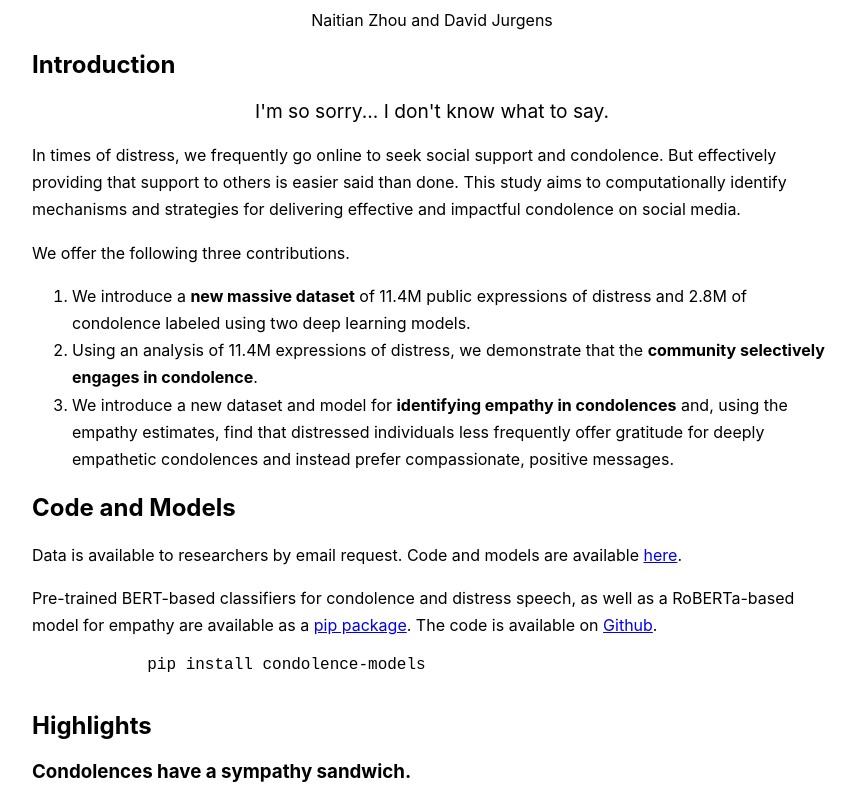
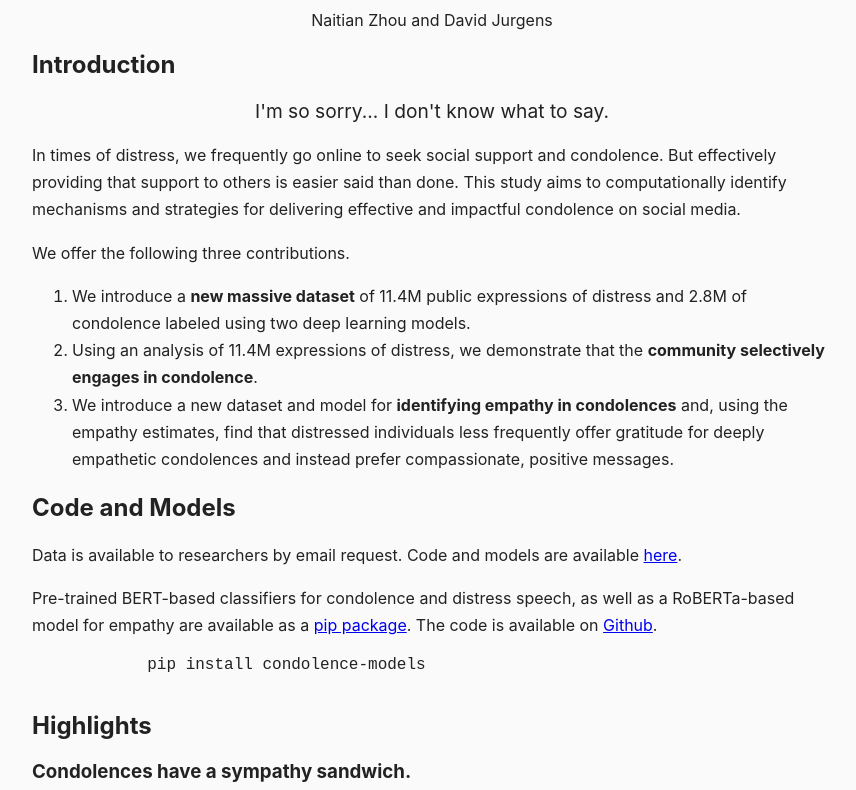
Before and after one commit to naitian/Condolence-Empathy-Online-Communities, a plain HTML site: page website/index.html in a window 1280 px wide. Shown: the part 82-872 px from the top of the page, without its empty margins (208-1064 px from the left). Drawn offline with Linux system fonts and the light colour scheme.

Commit message:
Better colors?

```diff
--- a/website/styles.css
+++ b/website/styles.css
@@ -1,11 +1,15 @@
 body,
 html {
+  background: #fafafa;
+  color: #222;
   padding: 0;
   margin: 0;
-  font-family: -apple-system, BlinkMacSystemFont, "Segoe UI", Roboto, Helvetica, Arial, sans-serif, "Apple Color Emoji", "Segoe UI Emoji", "Segoe UI Symbol";;
+  font-family: -apple-system, BlinkMacSystemFont, "Segoe UI", Roboto, Helvetica,
+    Arial, sans-serif, "Apple Color Emoji", "Segoe UI Emoji", "Segoe UI Symbol";
 }
 
-p, li {
+p,
+li {
   line-height: 1.7;
 }
 
@@ -16,13 +20,13 @@ h1 {
 }
 
 .byline {
-    width: 100%;
-    text-align: center;
+  width: 100%;
+  text-align: center;
 }
 
 .intro {
-    font-size: 1.2rem;
-    text-align: center;
+  font-size: 1.2rem;
+  text-align: center;
 }
 
 article {
```
